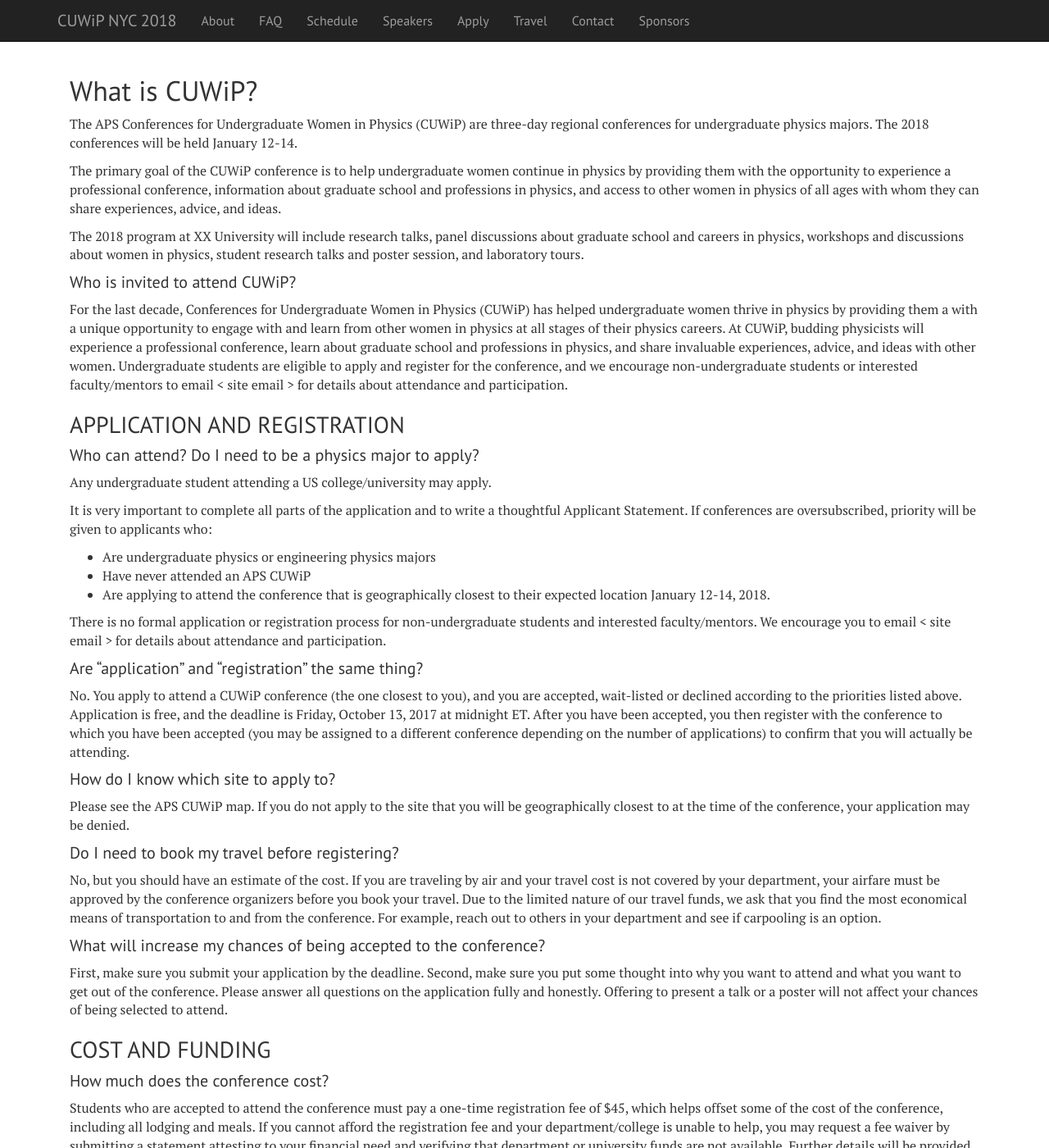
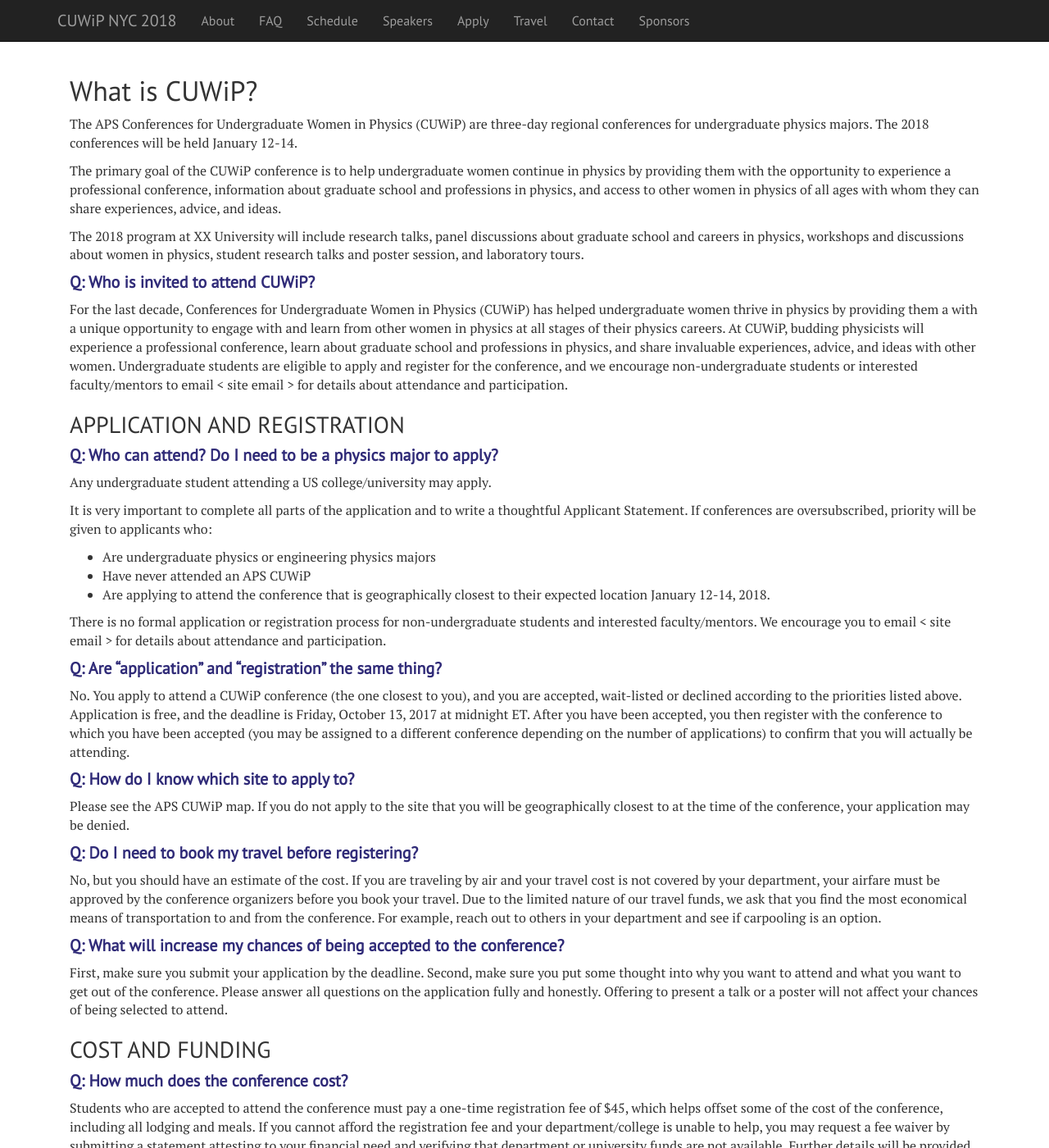
Before and after one commit to cuwip-nyc/cuwip-nyc.github.io, a Jekyll site: the page built from faq.md, in a window 1280 px wide and 1400 px high. Shown: the whole window at 82% size. Built offline with Jekyll 4.4.1, drawn with Linux system fonts in a browser that asks for light colours.

```diff
--- /dev/null
+++ b/_layouts/faq.html
@@ -0,0 +1,19 @@
+<!DOCTYPE html>
+<html>
+<head>
+  {% include head.html %}
+
+</head>
+
+<body>
+  {% include header.html %}
+
+
+    <div class="container">
+      <div class="content faq">
+        {{ content }}
+      </div>
+    </div><!-- /.container -->
+
+</body>
+</html>
--- a/apply.html
+++ b/apply.html
@@ -23,9 +23,9 @@ order: 6
 </div>
 
 <div class="row">
-  <img class="img-responsive col-md-6" src="{{site.baseurl}}/images/cuwip-nyc-map-1.jpg" alt="cuwip-nyc map"/>
+  <img class="img-responsive col-md-4" src="{{site.baseurl}}/images/cuwip-nyc-map-1.jpg" alt="cuwip-nyc map"/>
 
-  <div class="col-md-6">
+  <div class="col-md-7">
     <p>
       The CUWiP-NYC conference will host attendees from the area in green. This includes</p>
 
--- a/css/style.scss
+++ b/css/style.scss
@@ -15,3 +15,16 @@ body {
 .content {
   padding: 40px 15px;
 }
+
+.shadowImg {
+  box-shadow: 2px 3px 4px rgba(0,0,0,.25);
+}
+
+.faq h4 {
+  color: rgba(48,43,120,1);
+  font-weight: 600;
+}
+
+.faq h4:before {
+  content: "Q: ";
+}
--- a/index.html
+++ b/index.html
@@ -17,16 +17,19 @@ title:  'Welcome'
   <!-- Example row of columns -->
   <div class="row">
     <div class="col-md-4">
+      <img src="images/the-crowd.jpg" alt="the crowd" class="img-circle img-responsive center-block shadowImg" width="140" height="140">
       <h2>What is CUWiP?</h2>
       <p>The APS CUWiP goal is to help undergraduate women continue in physics by providing them with the opportunity to experience a professional conference, information about graduate school and professions in physics, and access to other women in physics of all ages with whom they can share experiences, advice, and ideas. </p>
       <p><a class="btn btn-default" href="{{site.baseurl}}/about/" role="button">More details &raquo;</a></p>
     </div>
     <div class="col-md-4">
+      <img src="images/gray.gif" alt="the crowd" class="img-circle img-responsive center-block shadowImg" width="140" height="140">
       <h2>What's the plan?</h2>
       <p>We'll have talks and panels and food and posters and more!</p>
       <p><a class="btn btn-default" href="{{site.baseurl}}/schedule/" role="button">See the schedule. &raquo;</a></p>
    </div>
     <div class="col-md-4">
+      <img src="images/gray.gif" alt="the crowd" class="img-circle img-responsive center-block shadowImg" width="140" height="140">
       <h2>Can I come?</h2>
       <p>Sure! Check out the application page to see how to apply! </p>
       <p><a class="btn btn-default" href="{{site.baseurl}}/apply/" role="button">Apply &raquo;</a></p>
```
Also changed, not shown: other parts of apply.html (+1 -1 lines), other parts of index.html (+1 -1 lines), faq.md (+1 -1 lines), speakers.md (+1 -1 lines), sponsors.md (+1 -1 lines), images/gray.gif (added), images/the-crowd.jpg (added), 8 other files.
